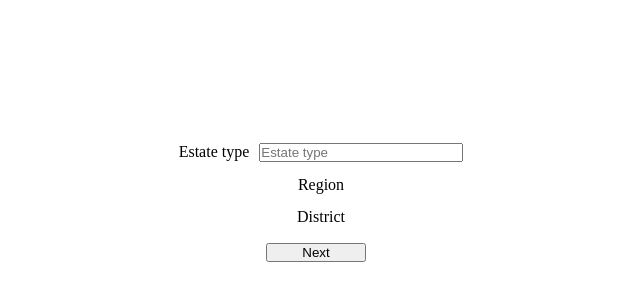
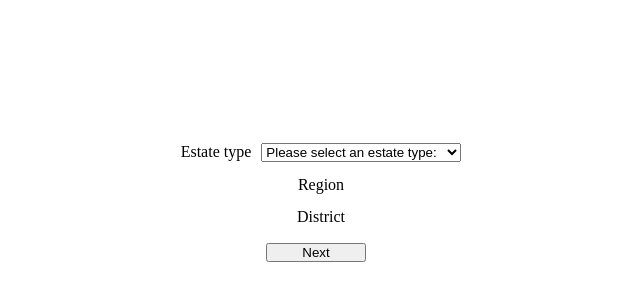
Before and after one commit to kurkaradim/reasForm, a React (Create React App) app in the folder client/: page / in a window 1280 px wide. Shown: the part 64-364 px from the top of the page, without its empty margins (324-964 px from the left). Built offline with nearby package versions, Linux system fonts and the light colour scheme; no server answers.

Commit message:
removing console logs

```diff
--- a/client/src/components/EstateInfo.jsx
+++ b/client/src/components/EstateInfo.jsx
@@ -16,7 +16,7 @@ class EstateInfo extends React.Component {
 	validateInputs = () => {
 		const { estatetype, region, district } = this.props.values;
 
-		if (estatetype.length > 0) {
+		if (estatetype != "notselected") {
 			this.setState({ validateEstate: true });
 		} else {
 			this.setState({ validateEstate: false });
@@ -47,13 +47,13 @@ class EstateInfo extends React.Component {
 				<div className="formItem">
 					<label>
 						Estate type
-						<input
-							type="text"
-							placeholder="Estate type"
-							value={values.estatetype}
-							onChange={handleChange('estatetype')}
-						/>
-						{validateEstate === false ? <p className='error'>Estate type cannot be blank</p> : ''}
+						<select>
+							<option value="notselected">Please select an estate type:</option>
+							<option value="Apartment">Apartment</option>
+							<option value="House">House</option>
+							<option value="Land">Land</option>
+						</select>
+						{validateEstate === false ? <p className='error'>Estate has to be selected</p> : ''}
 					</label>
 				</div>
 				<div className="formItem">
```
